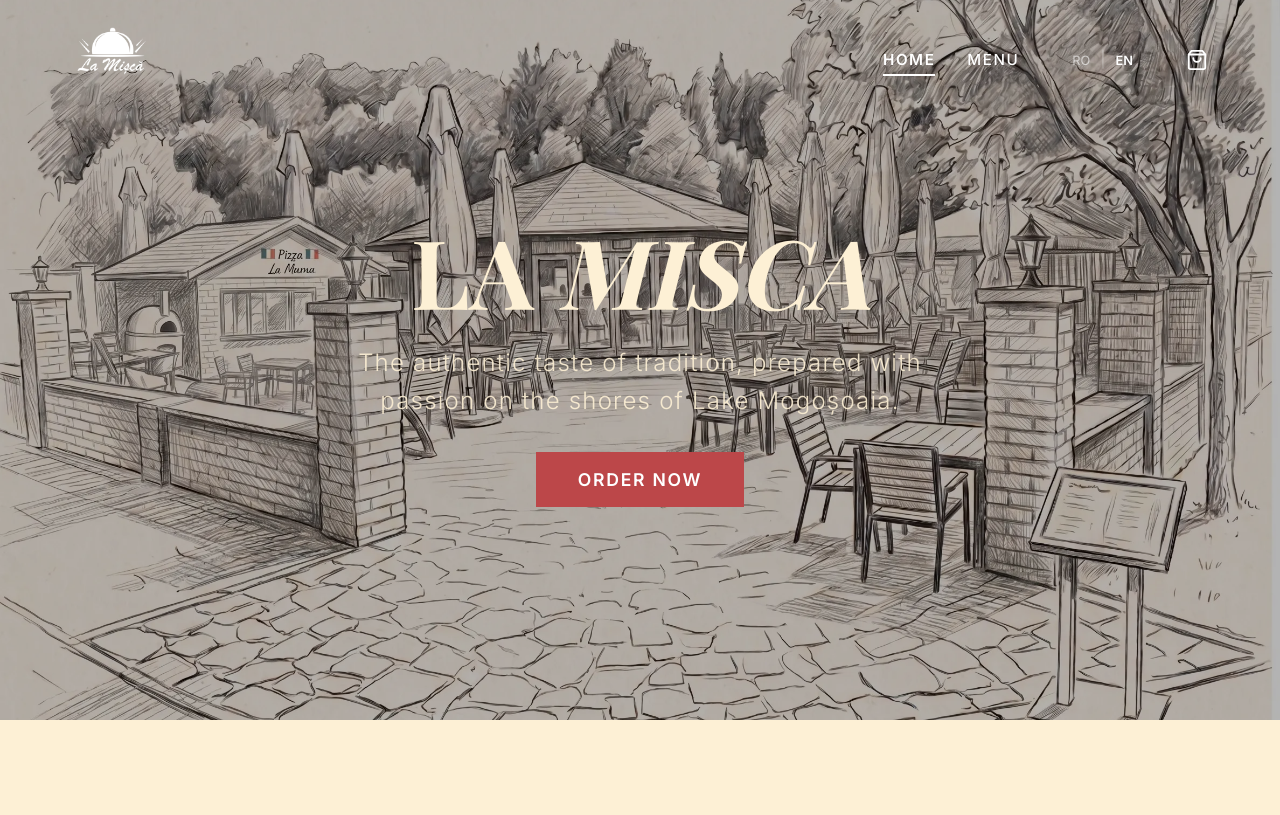
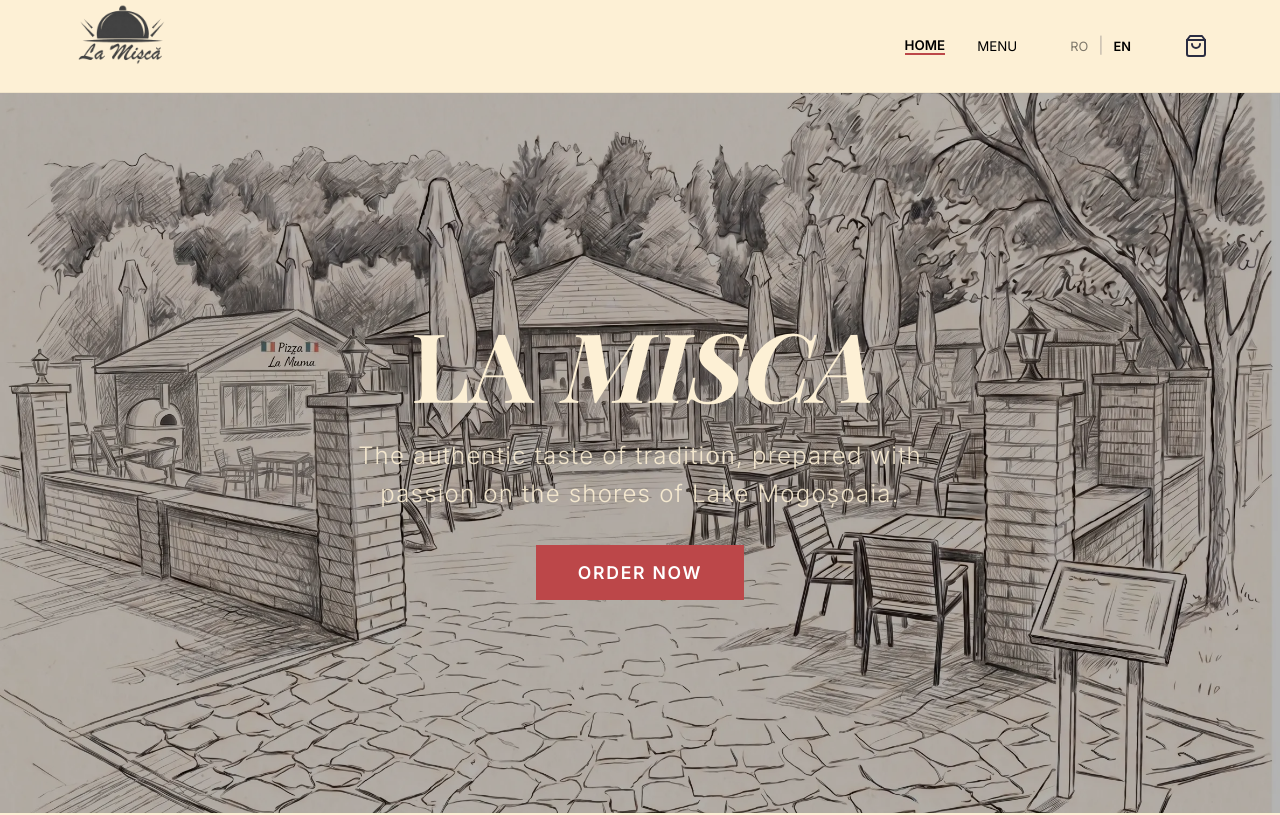
Before and after one commit to Lookah9/LaMisca, a React (Vite) app: page / in a window 1280 px wide. Shown: the top 815 px of the page. Built offline with nearby package versions, Linux system fonts and the light colour scheme.

Commit message:
Revert to solid sticky header

```diff
--- a/src/App.tsx
+++ b/src/App.tsx
@@ -86,7 +86,7 @@
         clearCart={clearCart}
       />
 
-      <main style={{ paddingTop: currentPage === 'home' ? 0 : '100px' }}>
+      <main>
         {currentPage === 'home' ? (
           <Home navigateTo={navigateTo} />
         ) : (
--- a/src/components/Navbar.tsx
+++ b/src/components/Navbar.tsx
@@ -1,5 +1,5 @@
 import { ShoppingBag, Menu as MenuIcon, X, Globe } from 'lucide-react';
-import { useState, useEffect } from 'react';
+import { useState } from 'react';
 import { useLanguage } from '../contexts/LanguageContext';
 import type { Page } from '../App';
 
@@ -12,51 +12,17 @@
 
 export default function Navbar({ currentPage, navigateTo, cartCount, onCartClick }: NavbarProps) {
   const [isMobileMenuOpen, setIsMobileMenuOpen] = useState(false);
-  const [isScrolled, setIsScrolled] = useState(false);
   const { language, setLanguage, t } = useLanguage();
 
-  useEffect(() => {
-    const handleScroll = () => {
-      if (window.scrollY > 50) {
-        setIsScrolled(true);
-      } else {
-        setIsScrolled(false);
-      }
-    };
-
-    window.addEventListener('scroll', handleScroll);
-    return () => window.removeEventListener('scroll', handleScroll);
-  }, []);
-
-  const isTransparent = !isScrolled && currentPage === 'home';
-
-  const navStyle: React.CSSProperties = {
-    padding: isScrolled ? '10px 0' : '20px 0',
-    backgroundColor: isScrolled ? 'var(--color-bg)' : (currentPage === 'home' ? 'transparent' : 'var(--color-bg)'),
-    borderBottom: isScrolled ? '1px solid rgba(0,0,0,0.1)' : '1px solid transparent',
-    position: 'fixed',
-    top: 0,
-    left: 0,
-    right: 0,
-    zIndex: 1000,
-    transition: 'all 0.4s cubic-bezier(0.4, 0, 0.2, 1)',
-    backdropFilter: isScrolled ? 'blur(10px)' : 'none',
-    color: (isScrolled || currentPage !== 'home') ? 'var(--color-text)' : 'white'
-  };
-
-  const linkStyle = (active: boolean): React.CSSProperties => ({
-    fontWeight: active ? '700' : '500',
-    fontSize: '0.95rem',
-    textTransform: 'uppercase',
-    letterSpacing: '0.1em',
-    color: 'inherit',
-    borderBottom: active ? `2px solid ${isScrolled || currentPage !== 'home' ? 'var(--color-primary)' : 'white'}` : '2px solid transparent',
-    padding: '5px 0',
-    transition: 'var(--transition)'
-  });
-
   return (
-    <nav style={navStyle}>
+    <nav style={{
+      padding: 'var(--spacing-sm) 0',
+      backgroundColor: 'var(--color-bg)',
+      borderBottom: '1px solid rgba(0,0,0,0.05)',
+      position: 'sticky',
+      top: 0,
+      zIndex: 100
+    }}>
       <div className="container" style={{
         display: 'flex',
         justifyContent: 'space-between',
@@ -67,20 +33,17 @@
           style={{
             cursor: 'pointer',
             display: 'flex',
-            alignItems: 'center',
-            transition: 'var(--transition)',
-            transform: isScrolled ? 'scale(0.85)' : 'scale(1)'
+            alignItems: 'center'
           }}
         >
           <img
             src="images/logo.png"
             alt="La Misca Logo"
             style={{
-              height: '80px',
+              height: '100px',
               width: 'auto',
               objectFit: 'contain',
-              filter: (isScrolled || currentPage !== 'home') ? 'none' : 'brightness(0) invert(1)',
-              transition: 'var(--transition)'
+              margin: '-20px 0'
             }}
           />
         </div>
@@ -89,13 +52,19 @@
         <div style={{ display: 'flex', gap: 'var(--spacing-md)', alignItems: 'center' }} className="desktop-menu">
           <button
             onClick={() => navigateTo('home')}
-            style={linkStyle(currentPage === 'home')}
+            style={{
+              fontWeight: currentPage === 'home' ? '600' : '400',
+              borderBottom: currentPage === 'home' ? '2px solid var(--color-primary)' : 'none'
+            }}
           >
             {t('nav.home')}
           </button>
           <button
             onClick={() => navigateTo('menu')}
-            style={linkStyle(currentPage === 'menu')}
+            style={{
+              fontWeight: currentPage === 'menu' ? '600' : '400',
+              borderBottom: currentPage === 'menu' ? '2px solid var(--color-primary)' : 'none'
+            }}
           >
             {t('nav.menu')}
           </button>
@@ -107,9 +76,8 @@
               style={{
                 fontSize: '0.8rem',
                 fontWeight: language === 'ro' ? 'bold' : 'normal',
-                opacity: language === 'ro' ? 1 : 0.6,
-                padding: '2px 5px',
-                color: 'inherit'
+                opacity: language === 'ro' ? 1 : 0.5,
+                padding: '2px 5px'
               }}
             >
               RO
@@ -120,15 +88,13 @@
               style={{
                 fontSize: '0.8rem',
                 fontWeight: language === 'en' ? 'bold' : 'normal',
-                opacity: language === 'en' ? 1 : 0.6,
-                padding: '2px 5px',
-                color: 'inherit'
+                opacity: language === 'en' ? 1 : 0.5,
+                padding: '2px 5px'
               }}
             >
               EN
             </button>
           </div>
-
           <div
             onClick={onCartClick}
             style={{
@@ -136,11 +102,10 @@
               marginLeft: 'var(--spacing-sm)',
               cursor: 'pointer',
               display: 'flex',
-              alignItems: 'center',
-              color: 'inherit'
+              alignItems: 'center'
             }}
           >
-            <ShoppingBag size={22} />
+            <ShoppingBag size={24} />
             {cartCount > 0 && (
               <span style={{
                 position: 'absolute',
@@ -151,8 +116,7 @@
                 fontSize: '0.7rem',
                 padding: '2px 6px',
                 borderRadius: '50%',
-                fontWeight: 'bold',
-                boxShadow: '0 2px 4px rgba(0,0,0,0.2)'
+                fontWeight: 'bold'
               }}>
                 {cartCount}
               </span>
@@ -169,10 +133,7 @@
       <style>{`
         @media (max-width: 768px) {
           .desktop-menu { display: none !important; }
-          .mobile-menu-btn {
-            display: block !important;
-            color: ${(isScrolled || currentPage !== 'home') ? 'var(--color-text)' : 'white'};
-          }
+          .mobile-menu-btn { display: block !important; }
         }
       `}</style>
     </nav>
```
